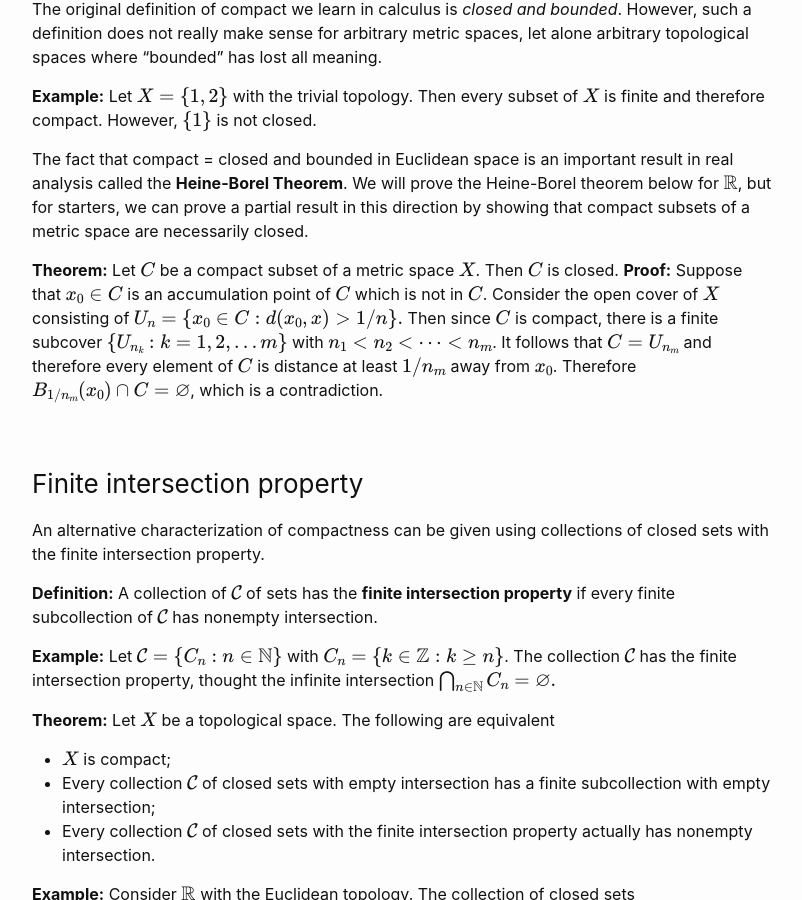
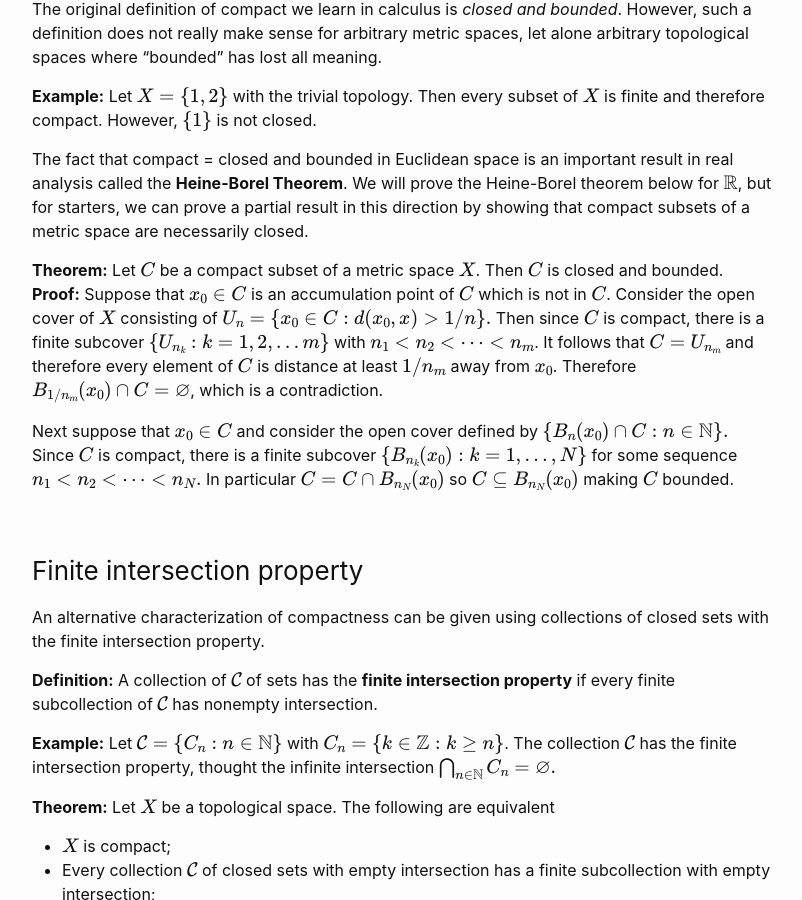
Before and after one commit to wcasper/math414fall2022, a Jekyll site: the page built from _topics/017-compact-sets.md, in a window 1280 px wide and 900 px high, scrolled down 1622 px. Shown: the whole window, without its empty margins (238-1040 px from the left). Built offline with Jekyll 4.4.1, drawn with Linux system fonts in a browser that asks for light colours.

Commit message:
added bounded to metric space part

```diff
--- a/_topics/017-compact-sets.md
+++ b/_topics/017-compact-sets.md
@@ -59,10 +59,13 @@ The original definition of compact we learn in calculus is *closed and bounded*.
 
 The fact that compact = closed and bounded in Euclidean space is an important result in real analysis called the **Heine-Borel Theorem**.  We will prove the Heine-Borel theorem below for $$\mathbb R$$, but for starters, we can prove a partial result in this direction by showing that compact subsets of a metric space are necessarily closed.
 
-**Theorem:** Let $$C$$ be a compact subset of a metric space $$X$$.  Then $$C$$ is closed.
+**Theorem:** Let $$C$$ be a compact subset of a metric space $$X$$.  Then $$C$$ is closed and bounded.
 **Proof:** Suppose that $$x_0\in C$$ is an accumulation point of $$C$$ which is not in $$C$$.  Consider the open cover of $$X$$ consisting of $$U_n = \{x_0\in C: d(x_0,x) > 1/n\}.$$
 Then since $$C$$ is compact, there is a finite subcover $$\{U_{n_k}: k = 1,2,\dots m\}$$ with $$n_1 < n_2 < \dots < n_m$$.  It follows that $$C = U_{n_m}$$ and therefore every element of $$C$$ is distance at least $$1/n_m$$ away from $$x_0$$.  Therefore $$B_{1/n_m}(x_0)\cap C = \varnothing$$, which is a contradiction.
 
+Next suppose that $$x_0\in C$$ and consider the open cover defined by $$\{B_n(x_0)\cap C: n\in\mathbb N\}.$$
+Since $$C$$ is compact, there is a finite subcover $$\{B_{n_k}(x_0): k=1,\dots, N\}$$ for some sequence $$n_1 < n_2 < \dots < n_N.$$
+In particular $$C = C\cap B_{n_N}(x_0)$$ so $$C\subseteq B_{n_N}(x_0)$$ making $$C$$ bounded.
 
 ### Finite intersection property
 
```
